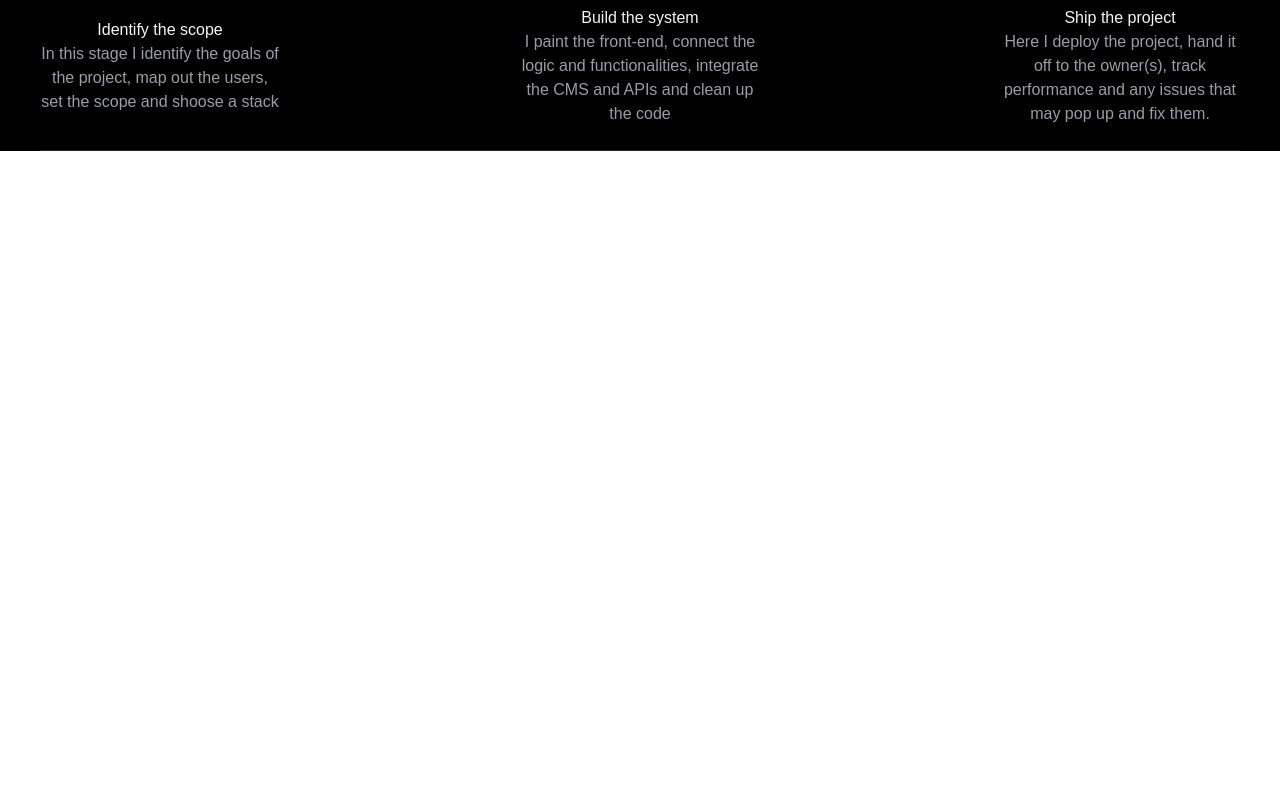
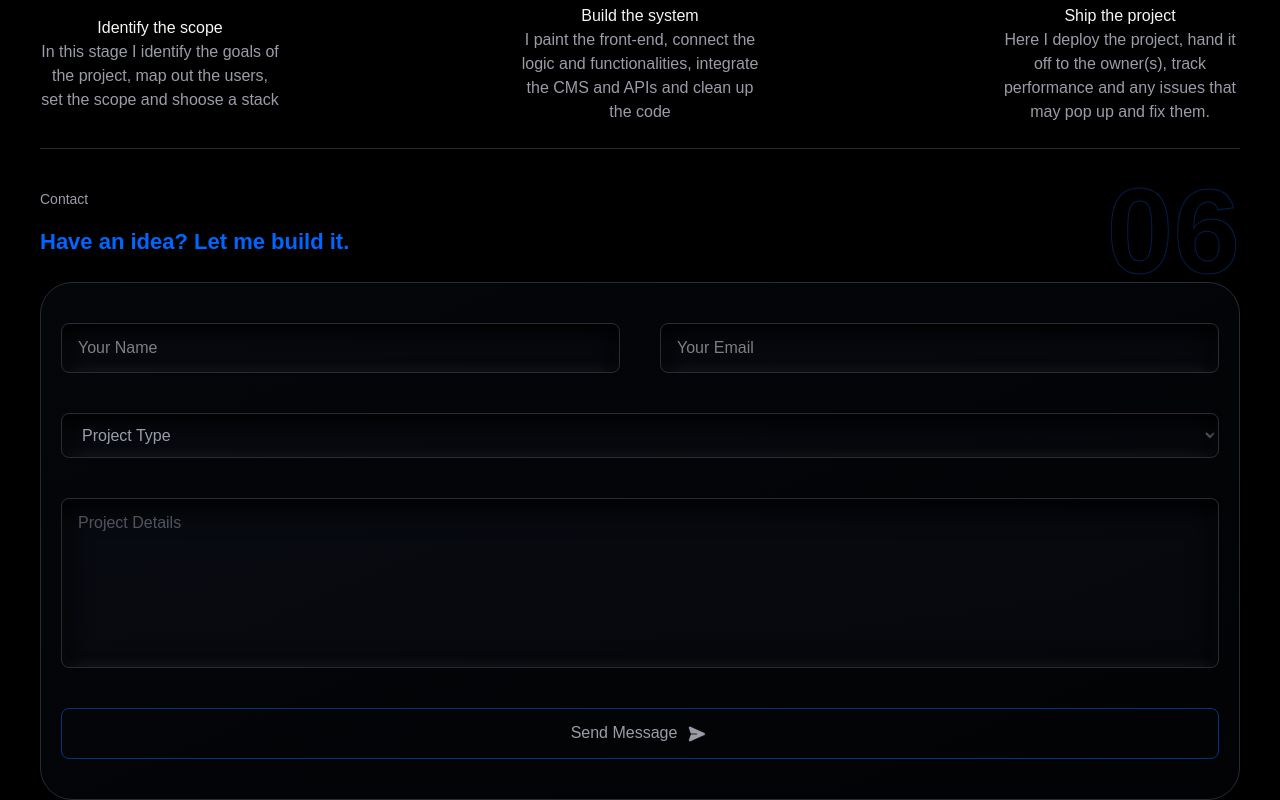
Before and after one commit to Horsfall-Michael/Portfolio-2, a React (Vite) app: page / in a window 1280 px wide. Shown: the part 2941-3741 px from the top of the page. Before the commit the page ends 3092 px from the top, so only its background shows below. Built offline with nearby package versions, Linux system fonts and the light colour scheme.

Commit message:
Add Contact component and integrate into App; update Process and Work components

```diff
--- a/src/App.jsx
+++ b/src/App.jsx
@@ -5,6 +5,7 @@ import Services from "./components/Services";
 import Work from "./components/Work.jsx";
 import Stack from "./components/Stack.jsx";
 import Process from "./components/Process.jsx";
+import Contact from "./components/Contact.jsx";
 import "./App.css";
 
 function App() {
@@ -19,6 +20,7 @@ function App() {
         <Work />
         <Stack />
         <Process />
+        <Contact/>
       </div>
     </>
   );
--- /dev/null
+++ b/src/components/Contact.jsx
@@ -0,0 +1,98 @@
+import Reveal from "./UI/Reveal.jsx";
+import submit from "../assets/submit.svg";
+const Contact = () => {
+  return (
+    <section id="contact" className="mt-10">
+      <Reveal>
+        <div className="relative flex gap-3">
+          <p className="text-sm font-medium text-muted mb-4">Contact</p>
+          <p className="section-number">06</p>
+        </div>
+      </Reveal>
+      <Reveal style={{ transitionDelay: "100ms" }}>
+        <h2 className="text font-semibold text-[22px] text-header-color">
+          Have an idea? Let me build it.
+        </h2>
+
+        <form
+          name="contact"
+          method="POST"
+          data-netlify="true"
+          data-netlify-honeypot="bot-field"
+          className="flex flex-col mt-6 gap-10 px-5 py-10 rounded-4xl bg-linear-to-br from-[#0B0E17]/40 to-[#0B0E17]/20 border border-border"
+        >
+          <input type="hidden" name="form-name" value="contact" />
+
+          <div className="hidden">
+            <label>
+              Don't fill this out if you're human:
+              <input name="bot-field" />
+            </label>
+          </div>
+
+          <div className="flex w-full flex-col gap-10 md:flex-row">
+            <input
+              type="text"
+              id="name"
+              name="name"
+              placeholder="Your Name"
+              required
+              autoComplete="name"
+              className="w-full min-w-0 flex-1 rounded-lg border border-border bg-linear-to-br from-[#0B0E17]/60 to-[#0B0E17]/40 px-4 py-3 text-text outline-none transition focus:border-[#0066FF] shadow-[inset_0px_6px_25px_5px_rgba(0,0,0,1),inset_0_-4px_10px_rgba(255,255,255,0.1)]"
+            />
+
+            <input
+              type="email"
+              id="email"
+              name="email"
+              placeholder="Your Email"
+              required
+              autoComplete="email"
+              className="w-full min-w-0 flex-1 rounded-lg border border-border bg-linear-to-br from-[#0B0E17]/60 to-[#0B0E17]/40 px-4 py-3 text-text outline-none transition focus:border-[#0066FF] shadow-[inset_0px_6px_25px_5px_rgba(0,0,0,1),inset_0_-4px_10px_rgba(255,255,255,0.1)]"
+            />
+          </div>
+
+          <div className="flex flex-col gap-10">
+            <select
+              id="projectType"
+              name="projectType"
+              required
+              defaultValue=""
+              className="scheme:dark w-full rounded-lg border border-border bg-linear-to-br from-[#0B0E17]/60 to-[#0B0E17]/40 px-4 py-3 text-muted outline-none transition focus:border-[#0066FF] shadow-[inset_0px_6px_25px_5px_rgba(0,0,0,1),inset_0_-4px_10px_rgba(255,255,255,0.1)]"
+            >
+              <option value="" disabled>
+                Project Type
+              </option>
+              <option value="website">Website</option>
+              <option value="landing-page">Landing Page</option>
+              <option value="web-app">Web App</option>
+              <option value="portfolio">Portfolio Website</option>
+              <option value="ecommerce">E-commerce</option>
+              <option value="redesign">Website Redesign</option>
+              <option value="other">Other</option>
+            </select>
+
+            <textarea
+              id="message"
+              name="message"
+              rows="6"
+              placeholder="Project Details"
+              required
+              className="resize-none rounded-lg border border-border bg-linear-to-br from-[#0B0E17]/60 to-[#0B0E17]/40 px-4 py-3 text-muted outline-none transition focus:border-[#0066FF] shadow-[inset_0px_6px_25px_5px_rgba(0,0,0,1),inset_0_-4px_10px_rgba(255,255,255,0.1)]"
+            />
+          </div>
+
+          <button
+            type="submit"
+            className="rounded-lg border border-[#0066FF]/50 px-6 py-3 font-medium text-muted transition hover:-translate-y-1 hover:scale-100"
+          >
+            Send Message
+            <img src={submit} alt="" className="ml-2 inline-block h-6 w-6" />
+          </button>
+        </form>
+      </Reveal>
+    </section>
+  );
+};
+
+export default Contact;
--- a/src/components/Process.jsx
+++ b/src/components/Process.jsx
@@ -124,7 +124,7 @@ const Process = () => {
           </div>
         </Reveal>
       </div>
-      <hr className="border-border mt-6" />
+      <hr className="hidden lg:block border-border mt-6" />
     </section>
   );
 };
--- a/src/components/Work.jsx
+++ b/src/components/Work.jsx
@@ -59,7 +59,7 @@ const Work = () => {
               key={project.id}
               style={{ transitionDelay: `${project.id * 100}ms` }}
             >
-              <article className="relative rounded-2xl bg-linear-to-br from-[#252A38] via-[#47506B]/30 to-[#68779E]/20 p-px transition-all duration-300 hover:-translate-y-2">
+              <article className="relative rounded-2xlp-px transition-all duration-300 hover:-translate-y-2">
                 <div className="h-full rounded-2xl bg-linear-to-br from-[#0B0E17] to-[#0B0E17]/40 p-4">
                   {/* Project image */}
                   <div className="overflow-hidden rounded-xl">
```
Also changed, not shown: src/assets/submit.svg (added).
